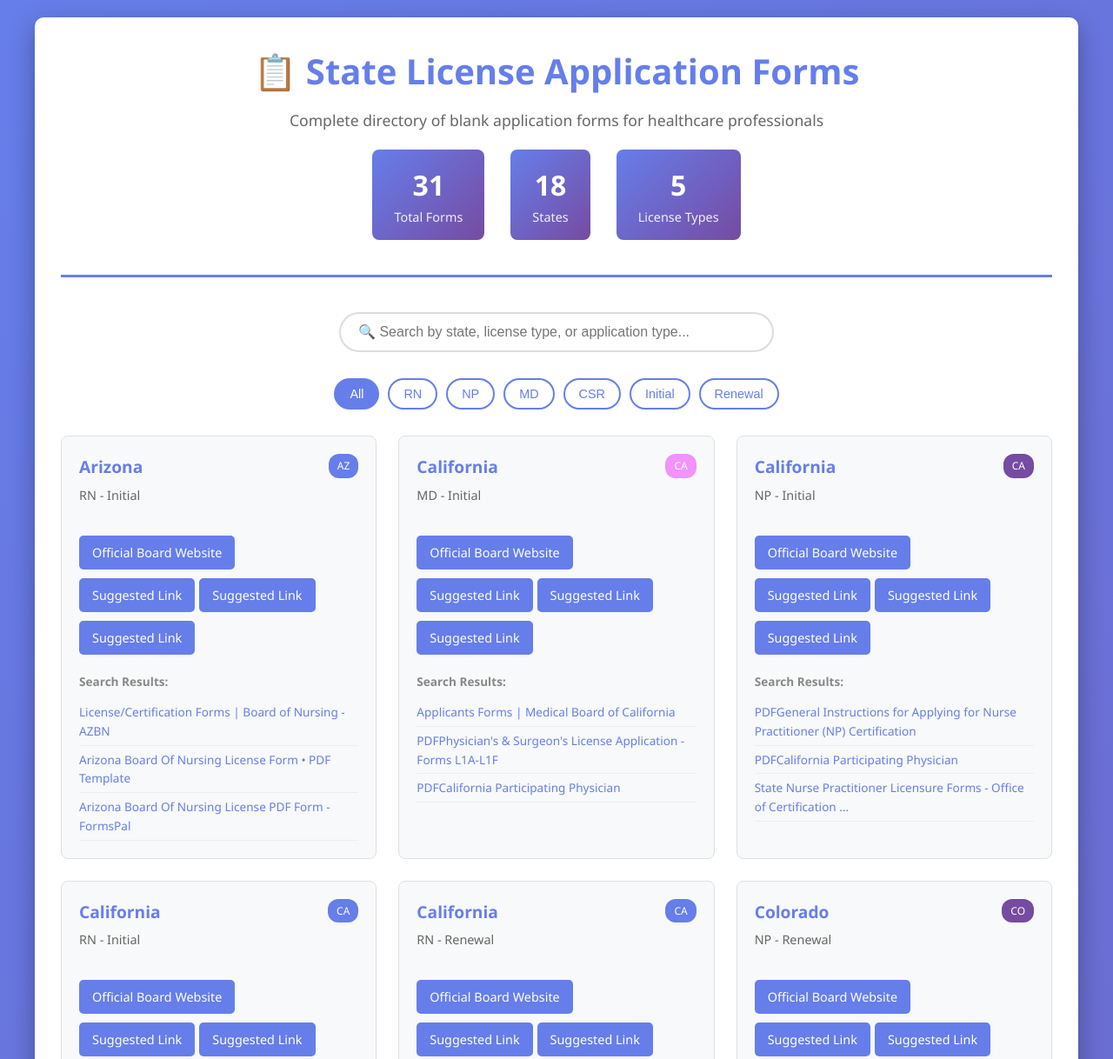
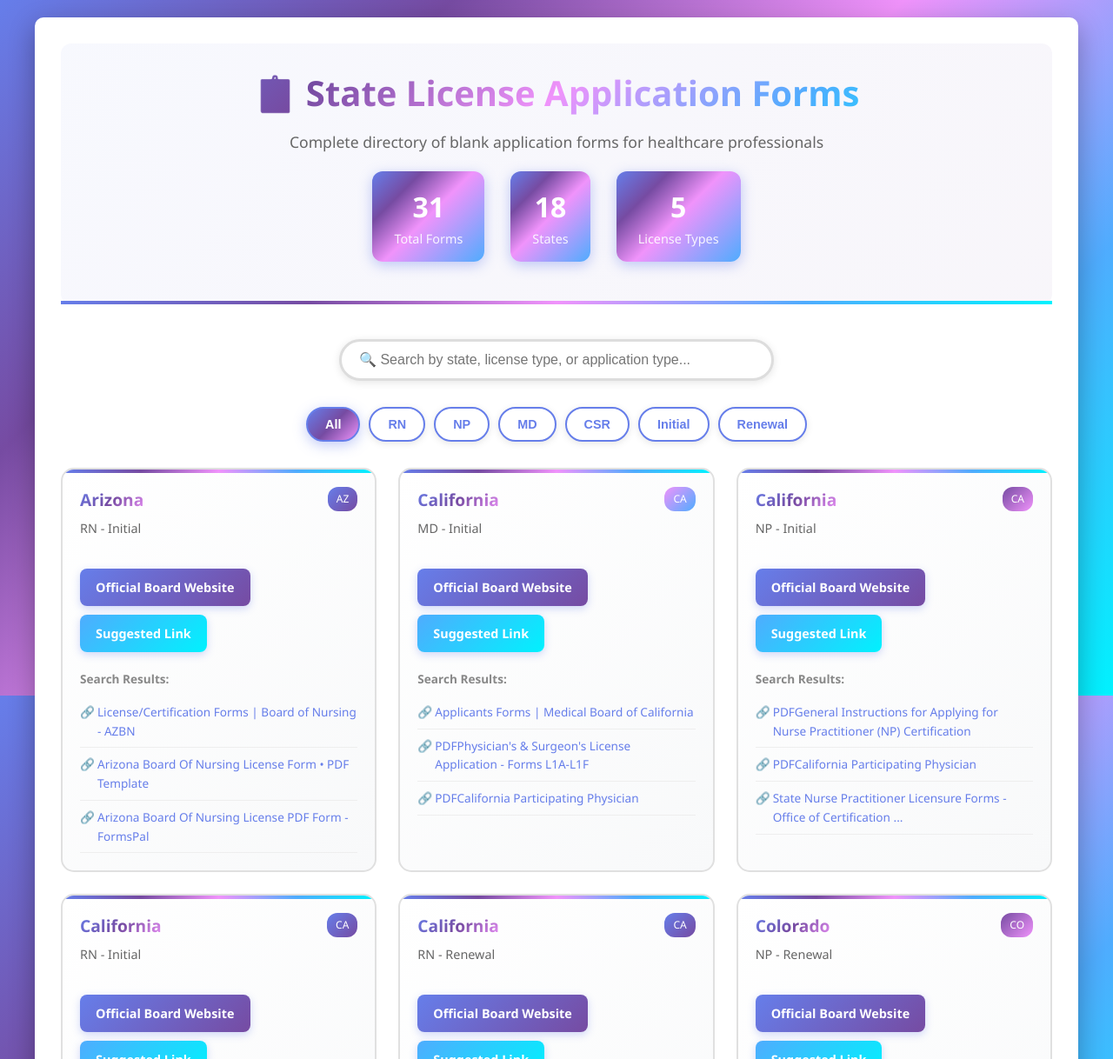
Before and after one commit to draphael123/resource-locater, a plain HTML site: page index.html in a window 1280 px wide. Shown: the top 1218 px of the page at 87% size. Drawn offline with Linux system fonts and the light colour scheme.

Commit message:
Show only one suggested link and make website more colorful with vibrant gradients

```diff
--- a/index.html
+++ b/index.html
@@ -15,7 +15,8 @@
             font-family: 'Segoe UI', Tahoma, Geneva, Verdana, sans-serif;
             line-height: 1.6;
             color: #333;
-            background: linear-gradient(135deg, #667eea 0%, #764ba2 100%);
+            background: linear-gradient(135deg, #667eea 0%, #764ba2 25%, #f093fb 50%, #4facfe 75%, #00f2fe 100%);
+            background-attachment: fixed;
             min-height: 100vh;
             padding: 20px;
         }
@@ -33,13 +34,21 @@
             text-align: center;
             margin-bottom: 40px;
             padding-bottom: 20px;
-            border-bottom: 3px solid #667eea;
+            border-bottom: 4px solid transparent;
+            border-image: linear-gradient(90deg, #667eea, #764ba2, #f093fb, #4facfe, #00f2fe) 1;
+            background: linear-gradient(135deg, rgba(102, 126, 234, 0.05) 0%, rgba(118, 75, 162, 0.05) 100%);
+            padding: 25px;
+            border-radius: 12px;
         }
 
         h1 {
-            color: #667eea;
+            background: linear-gradient(135deg, #667eea 0%, #764ba2 25%, #f093fb 50%, #4facfe 75%, #00f2fe 100%);
+            -webkit-background-clip: text;
+            -webkit-text-fill-color: transparent;
+            background-clip: text;
             font-size: 2.5em;
             margin-bottom: 10px;
+            font-weight: 800;
         }
 
         .subtitle {
@@ -56,11 +65,18 @@
         }
 
         .stat-box {
-            background: linear-gradient(135deg, #667eea 0%, #764ba2 100%);
+            background: linear-gradient(135deg, #667eea 0%, #764ba2 25%, #f093fb 50%, #4facfe 100%);
             color: white;
             padding: 15px 25px;
-            border-radius: 8px;
+            border-radius: 12px;
             text-align: center;
+            box-shadow: 0 4px 15px rgba(102, 126, 234, 0.4);
+            transition: transform 0.3s, box-shadow 0.3s;
+        }
+
+        .stat-box:hover {
+            transform: translateY(-3px);
+            box-shadow: 0 6px 20px rgba(102, 126, 234, 0.6);
         }
 
         .stat-number {
@@ -83,14 +99,17 @@
             max-width: 500px;
             padding: 12px 20px;
             font-size: 1em;
-            border: 2px solid #ddd;
+            border: 3px solid #ddd;
             border-radius: 25px;
             outline: none;
-            transition: border-color 0.3s;
+            transition: all 0.3s;
+            box-shadow: 0 2px 10px rgba(0,0,0,0.1);
         }
 
         #searchInput:focus {
             border-color: #667eea;
+            box-shadow: 0 4px 20px rgba(102, 126, 234, 0.3);
+            transform: scale(1.02);
         }
 
         .filters {
@@ -102,19 +121,29 @@
         }
 
         .filter-btn {
-            padding: 8px 16px;
+            padding: 10px 20px;
             border: 2px solid #667eea;
             background: white;
             color: #667eea;
-            border-radius: 20px;
+            border-radius: 25px;
             cursor: pointer;
             transition: all 0.3s;
             font-size: 0.9em;
-        }
-
-        .filter-btn:hover, .filter-btn.active {
-            background: #667eea;
+            font-weight: 600;
+            box-shadow: 0 2px 8px rgba(0,0,0,0.1);
+        }
+
+        .filter-btn:hover {
+            background: linear-gradient(135deg, #667eea 0%, #764ba2 100%);
             color: white;
+            transform: translateY(-2px);
+            box-shadow: 0 4px 15px rgba(102, 126, 234, 0.4);
+        }
+
+        .filter-btn.active {
+            background: linear-gradient(135deg, #667eea 0%, #764ba2 50%, #f093fb 100%);
+            color: white;
+            box-shadow: 0 4px 15px rgba(102, 126, 234, 0.4);
         }
 
         .form-grid {
@@ -125,16 +154,29 @@
         }
 
         .form-card {
-            background: #f8f9fa;
-            border: 1px solid #e0e0e0;
-            border-radius: 8px;
+            background: linear-gradient(135deg, #ffffff 0%, #f8f9fa 100%);
+            border: 2px solid #e0e0e0;
+            border-radius: 15px;
             padding: 20px;
-            transition: transform 0.3s, box-shadow 0.3s;
+            transition: all 0.3s;
+            position: relative;
+            overflow: hidden;
+        }
+
+        .form-card::before {
+            content: '';
+            position: absolute;
+            top: 0;
+            left: 0;
+            width: 100%;
+            height: 4px;
+            background: linear-gradient(90deg, #667eea, #764ba2, #f093fb, #4facfe, #00f2fe);
         }
 
         .form-card:hover {
-            transform: translateY(-5px);
-            box-shadow: 0 5px 15px rgba(0,0,0,0.1);
+            transform: translateY(-8px);
+            box-shadow: 0 10px 30px rgba(102, 126, 234, 0.3);
+            border-color: #667eea;
         }
 
         .form-header {
@@ -147,7 +189,10 @@
         .form-title {
             font-size: 1.2em;
             font-weight: bold;
-            color: #667eea;
+            background: linear-gradient(135deg, #667eea 0%, #764ba2 50%, #f093fb 100%);
+            -webkit-background-clip: text;
+            -webkit-text-fill-color: transparent;
+            background-clip: text;
             margin-bottom: 5px;
         }
 
@@ -168,18 +213,30 @@
 
         .board-link {
             display: inline-block;
-            background: #667eea;
+            background: linear-gradient(135deg, #667eea 0%, #764ba2 100%);
             color: white;
-            padding: 8px 15px;
-            border-radius: 5px;
+            padding: 10px 18px;
+            border-radius: 8px;
             text-decoration: none;
             margin: 5px 5px 5px 0;
             font-size: 0.9em;
-            transition: background 0.3s;
+            font-weight: 600;
+            transition: all 0.3s;
+            box-shadow: 0 3px 10px rgba(102, 126, 234, 0.3);
         }
 
         .board-link:hover {
-            background: #764ba2;
+            background: linear-gradient(135deg, #764ba2 0%, #f093fb 100%);
+            transform: translateY(-2px);
+            box-shadow: 0 5px 20px rgba(102, 126, 234, 0.5);
+        }
+
+        .board-link.suggested {
+            background: linear-gradient(135deg, #4facfe 0%, #00f2fe 100%);
+        }
+
+        .board-link.suggested:hover {
+            background: linear-gradient(135deg, #00f2fe 0%, #4facfe 100%);
         }
 
         .search-results {
@@ -197,15 +254,24 @@
             display: block;
             color: #667eea;
             text-decoration: none;
-            padding: 5px 0;
+            padding: 8px 0;
             font-size: 0.85em;
             border-bottom: 1px solid #eee;
-            transition: color 0.3s;
+            transition: all 0.3s;
+            position: relative;
+            padding-left: 20px;
+        }
+
+        .search-link::before {
+            content: "🔗";
+            position: absolute;
+            left: 0;
         }
 
         .search-link:hover {
-            color: #764ba2;
-            padding-left: 5px;
+            color: #f093fb;
+            padding-left: 25px;
+            border-bottom-color: #667eea;
         }
 
         .no-results {
@@ -1461,9 +1527,8 @@
                 }
 
                 if (form.suggested_urls && form.suggested_urls.length > 0) {
-                    form.suggested_urls.slice(0, 3).forEach(url => {
-                        boardLinks += `<a href="${url}" target="_blank" class="board-link">Suggested Link</a>`;
-                    });
+                    const suggestedUrl = form.suggested_urls[0];
+                    boardLinks += `<a href="${suggestedUrl}" target="_blank" class="board-link suggested">Suggested Link</a>`;
                 }
 
                 let searchLinks = '';
@@ -1494,15 +1559,15 @@
 
         function getBadgeColor(licenseType) {
             const colors = {
-                'RN': '#667eea',
-                'NP': '#764ba2',
-                'MD': '#f093fb',
-                'CSR': '#4facfe',
-                'CDS': '#43e97b',
-                'ARNP': '#fa709a',
-                'FNP': '#fee140'
+                'RN': 'linear-gradient(135deg, #667eea 0%, #764ba2 100%)',
+                'NP': 'linear-gradient(135deg, #764ba2 0%, #f093fb 100%)',
+                'MD': 'linear-gradient(135deg, #f093fb 0%, #4facfe 100%)',
+                'CSR': 'linear-gradient(135deg, #4facfe 0%, #00f2fe 100%)',
+                'CDS': 'linear-gradient(135deg, #43e97b 0%, #38f9d7 100%)',
+                'ARNP': 'linear-gradient(135deg, #fa709a 0%, #fee140 100%)',
+                'FNP': 'linear-gradient(135deg, #fee140 0%, #fa709a 100%)'
             };
-            return colors[licenseType] || '#667eea';
+            return colors[licenseType] || 'linear-gradient(135deg, #667eea 0%, #764ba2 100%)';
         }
 
         // Search functionality
```
